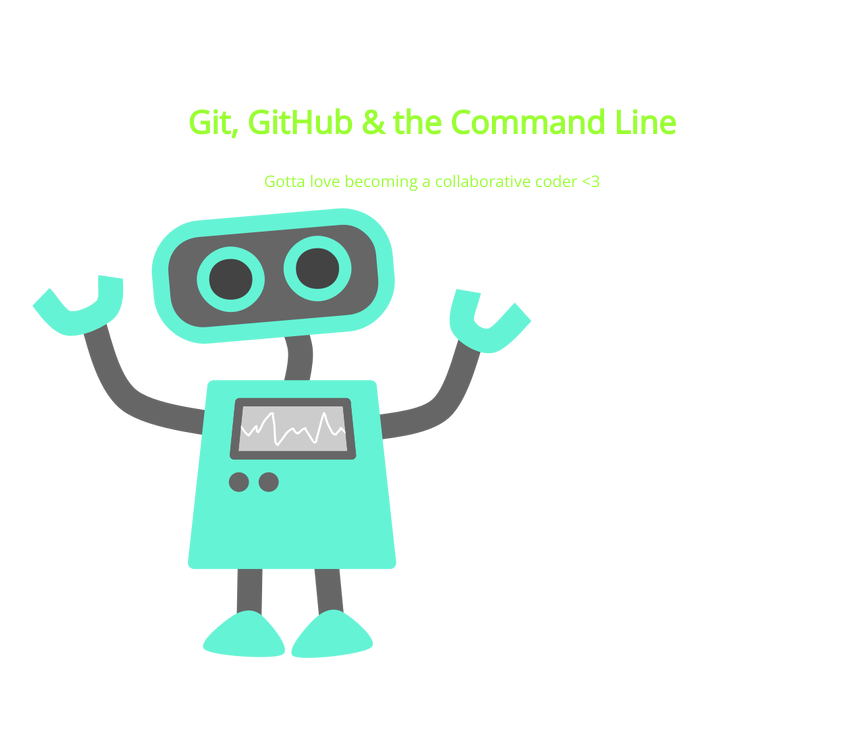
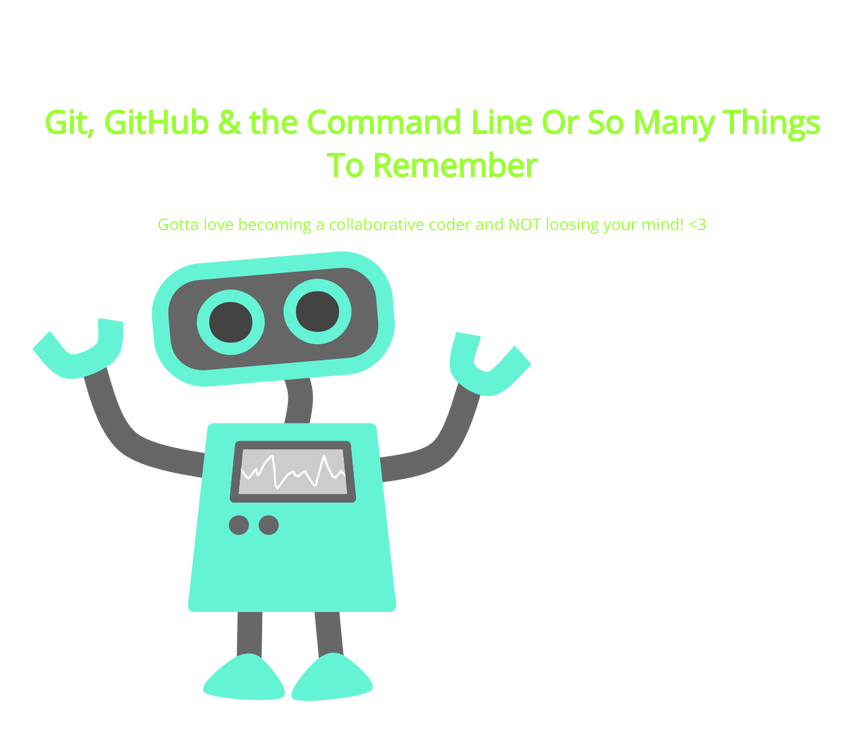
Before and after one commit to mikkispace/-105-project-, a plain HTML site: page index.html in a window 1280 px wide. Shown: the whole page, without its empty margins (208-1059 px from the left). Drawn offline with nearby package versions, Linux system fonts and the light colour scheme.

Commit message:
Updated the 105 Project on Branches

```diff
--- a/index.html
+++ b/index.html
@@ -8,8 +8,8 @@
 </head>
 <body>
 	<section>
-		<h1>Git, GitHub & the Command Line</h1>
-		<p>Gotta love becoming a collaborative coder <3</p>
+		<h1>Git, GitHub & the Command Line Or So Many Things To Remember</h1>
+		<p>Gotta love becoming a collaborative coder and NOT loosing your mind! <3</p>
 		<img src="img/happy-blue-robot.png">
 	</section>
 </body>
```
